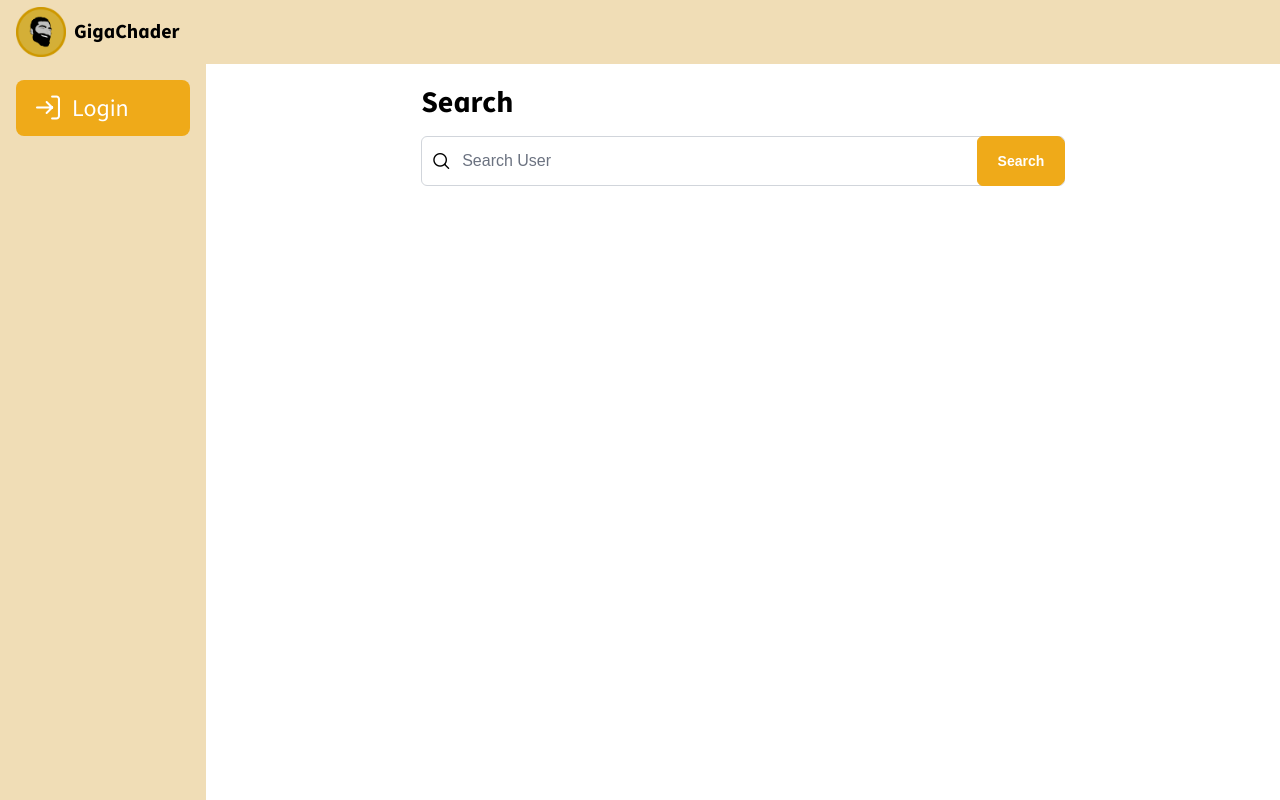
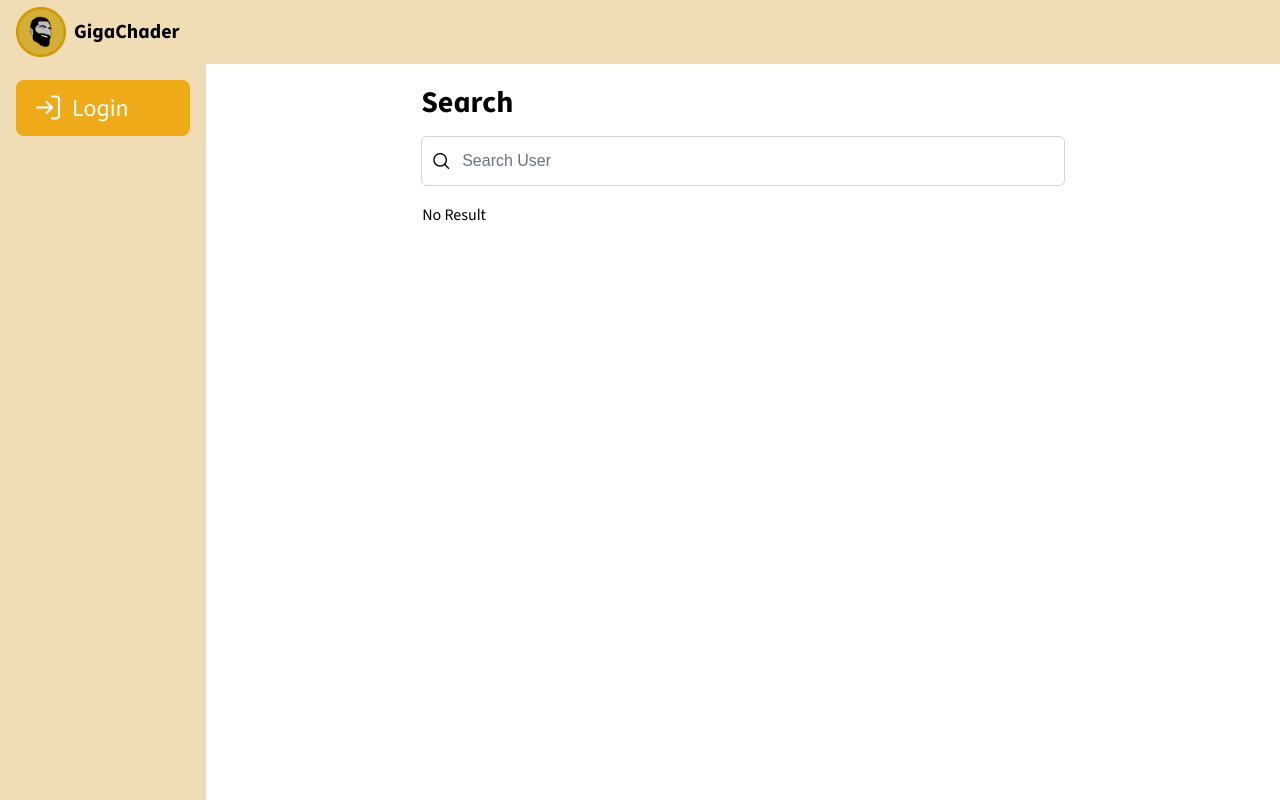
Before and after one commit to honeycrux/GigaChader, a Next.js app in the folder frontend/: page /search in a window 1280 px wide. Built offline with nearby package versions, Linux system fonts and the light colour scheme; no server answers; what @ts-rest/core would draw is missing.

Commit message:
updated search page with usable display table

```diff
--- a/frontend/app/(main)/search/page.tsx
+++ b/frontend/app/(main)/search/page.tsx
@@ -1,31 +1,70 @@
-import React from 'react'
-import { Button } from 'primereact/button';
+'use client';
+import React from 'react';
 import { InputText } from 'primereact/inputtext';
 import { PrimeIcons } from 'primereact/api';
+import { useSearchParams, usePathname,useRouter } from 'next/navigation';
+
+const search = () => {
+  const searchParams = useSearchParams();
+  const pathname = usePathname();
+  const { replace } = useRouter();
+
+  function handleSearch(term: string) {
+    const params = new URLSearchParams(searchParams);
 
 
-const search = () => {
+    if (term) {
+      params.set('query', term);
+    } else {
+      params.delete('query');
+    }
+    replace(`${pathname}?${params.toString()}`);
+  }
+
   return (
     <div className="flex flex-col w-[60%] space-y-4">
       <div className="flex w-full h-fit justify-between mt-5 items-center !mb-0">
-          <p className="text-3xl font-bold"> Search</p>
+        <p className="text-3xl font-bold">Search</p>
       </div>
 
-        <div className="relative w-full">
-          <span className="absolute left-3 top-1/2 transform -translate-y-1/2 pi pi-search"> </span>
-          <InputText className="pl-10 pr-10 font-medium center w-full" placeholder="Search User"/>
-            <Button label="Search"
-              className="p-button-primary absolute top-0 end-0 h-full text-sm font-medium rounded-e-lg border"
+      <div className="relative w-full">
+        <span className="absolute left-3 top-1/2 transform -translate-y-1/2 pi pi-search"></span>
+        <InputText
+          className="pl-10 pr-10 font-medium center w-full"
+          placeholder="Search User"
+          onChange={(e) => {
+            handleSearch(e.target.value);
+          }}
+          defaultValue={searchParams.get('query')?.toString()}
+        />
+      </div>
 
-            />
+      {/* display table */}
+      <div className="flex w-full gap-9">
+        <table>
+          <tbody>
+            {!searchParams.get('query') ? (
+              <tr>
+                <td className="no-result col-span-2">
+                  No Result
+                </td>
+              </tr>
+            ) : (
+              <tr>
+                <td>
+                  <img src="/placeholder_profilePic.png" alt="user profile pic" width="50" />
+                </td>
+                <td>
+                  <td className="text-xl">Display name</td>
+                  <td className="text-xl">Username</td>
+                </td>
+              </tr>
+            )}
+          </tbody>
+        </table>
+      </div>
+    </div>
+  );
+};
 
-
-
-        </div>
-
-
-    </div>
-  )
-}
-
-export default search
+export default search;
```
